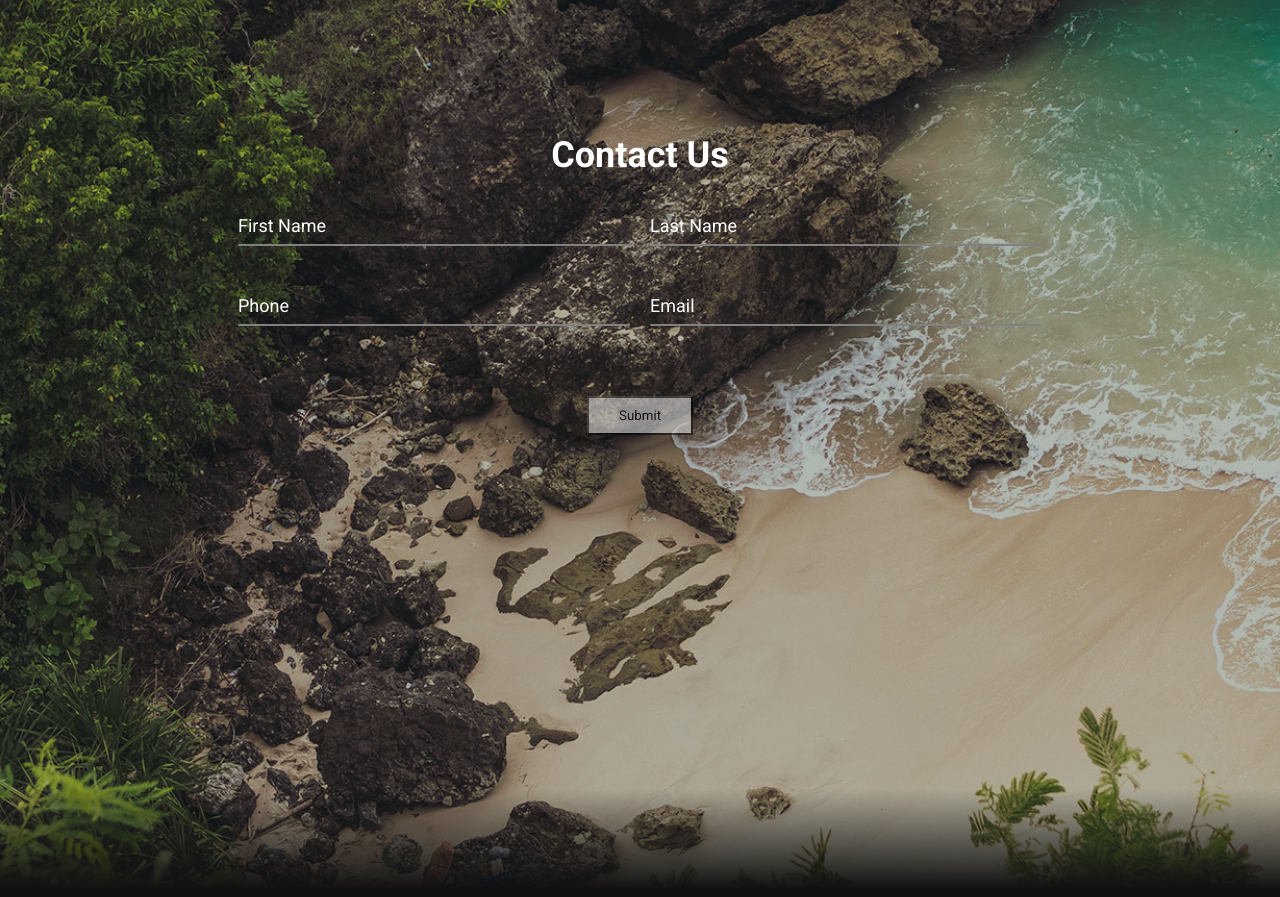
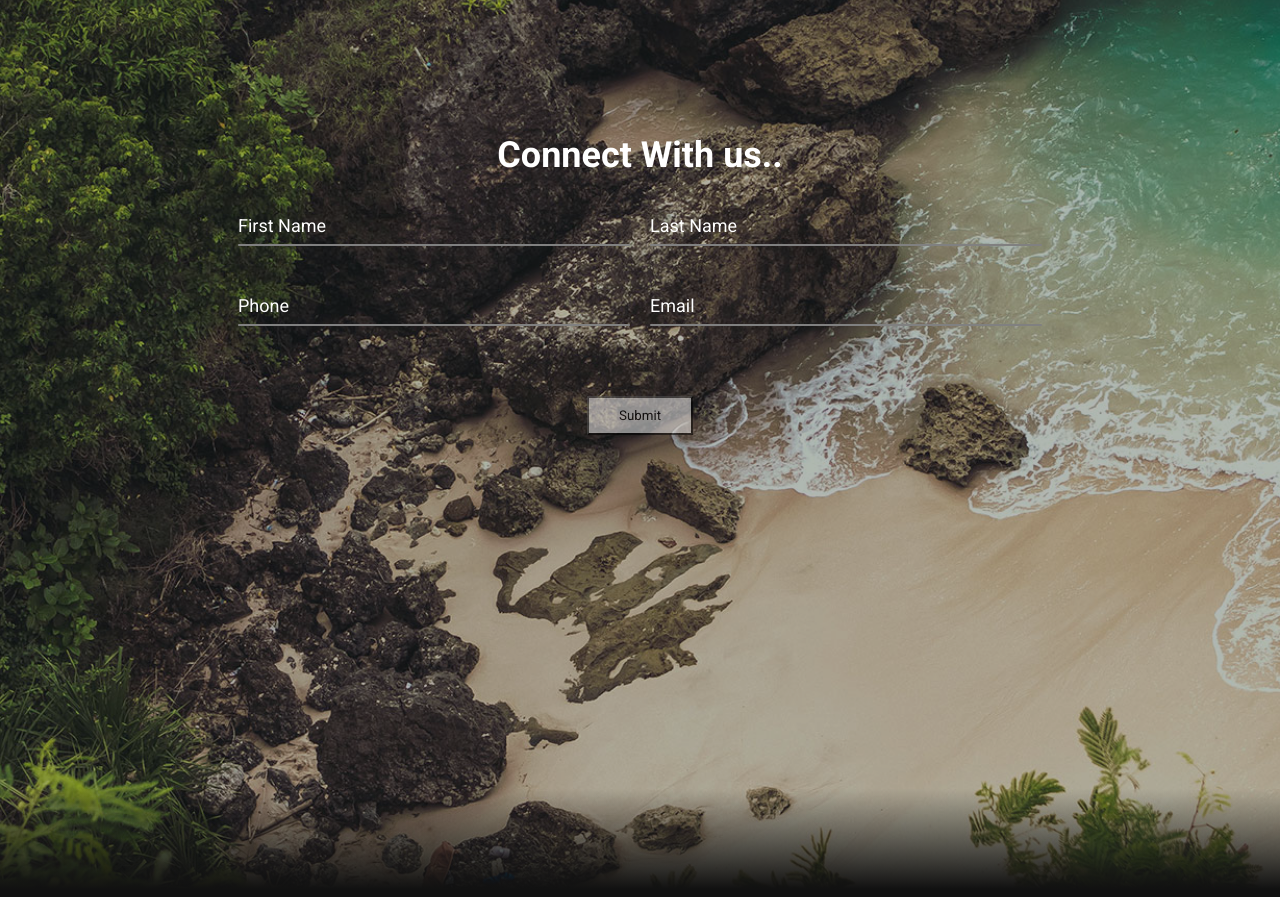
Before and after one commit to arbazali01/example, a plain HTML site: page index.html in a window 1280 px wide. Shown: the part 3120-4017 px from the top of the page. Drawn offline with nearby package versions, Linux system fonts and the light colour scheme.

Commit message:
Updated a grammar mistake

```diff
--- a/index.html
+++ b/index.html
@@ -78,7 +78,7 @@
 <section class="ban3">
   <img src="4.jpg" class="fit">
   <div class="container">
-    <h2>Contact Us</h2>
+    <h2>Connect With us..</h2>
     <div class="row">
       <div class="col">
         <div class="inputBox">
```
